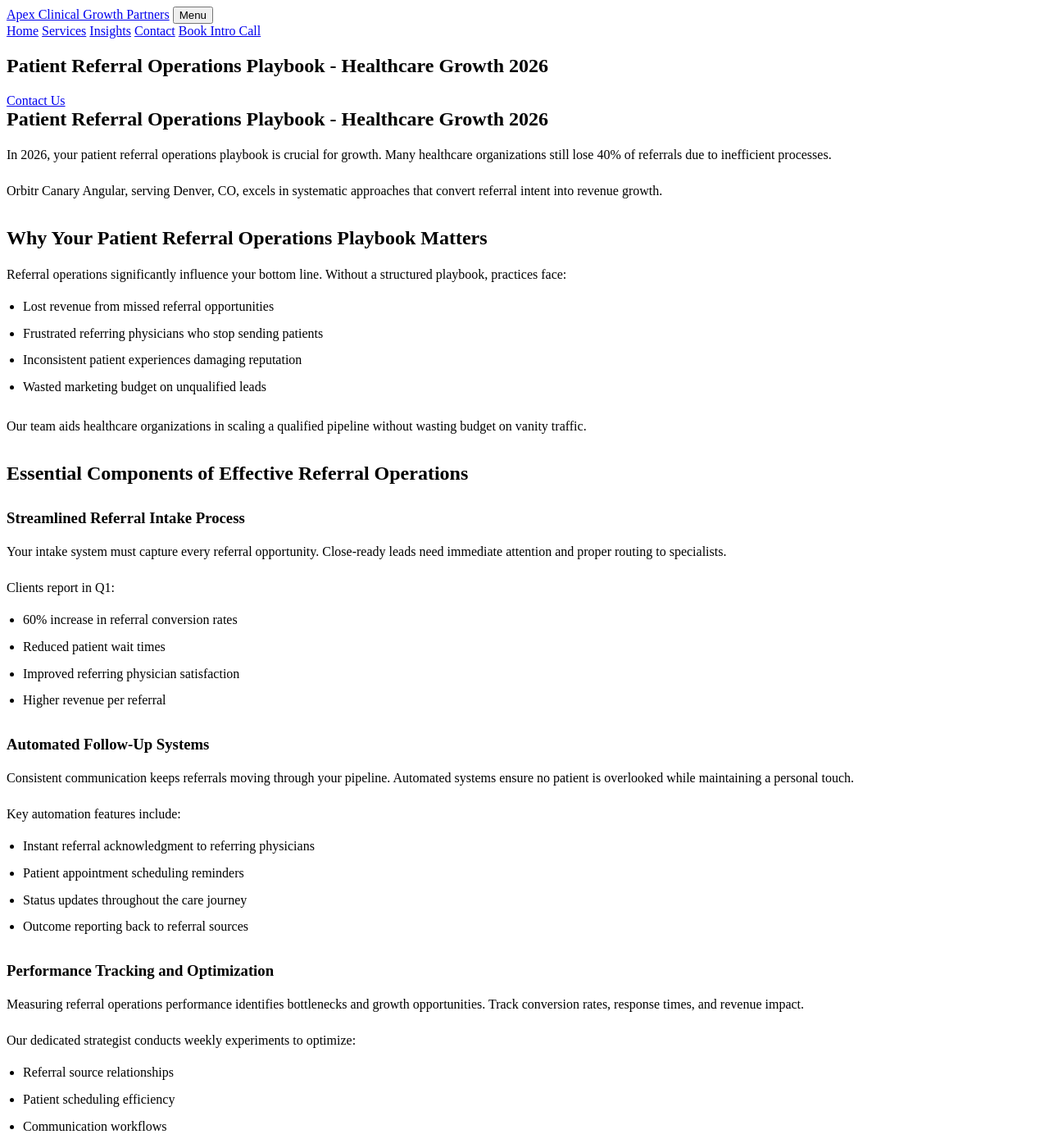
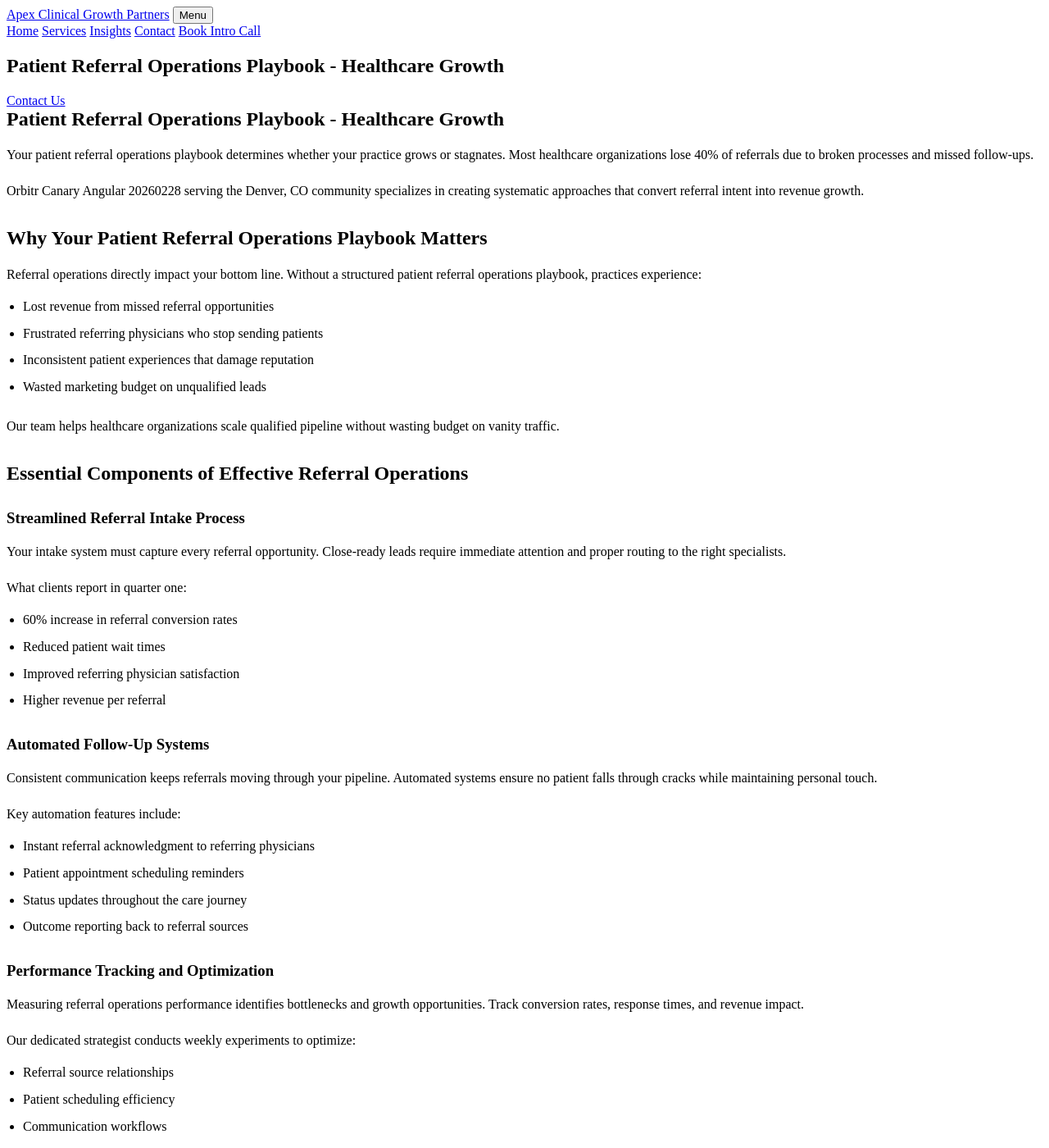
Before and after one commit to prjctlphbt/orbitr-canary-angular-20260228, a Jekyll site: the page angular-referral-ops-playbook-20260228142149.html, which Jekyll copies as it is, in a window 1280 px wide and 1400 px high. Shown: the whole window at 82% size. Built offline with Jekyll 4.4.1, drawn with Linux system fonts in a browser that asks for light colours; some of the changed text lies outside the part shown.

Commit message:
Rollback: Revert changes to angular-referral-ops-playbook-20260228142149.html

```diff
--- a/angular-referral-ops-playbook-20260228142149.html
+++ b/angular-referral-ops-playbook-20260228142149.html
@@ -4,9 +4,10 @@
 <head>
 <meta charset="utf-8"/>
 <meta content="width=device-width, initial-scale=1.0" name="viewport"/>
-<meta content="Optimize patient referrals in 2026 with our updated operations playbook. Enhance workflows, drive growth, and elevate patient outcomes today." name="description"/>
-<title>Patient Referral Operations Playbook - Healthcare Growth 2026</title>
+<meta content="Streamline patient referrals with our comprehensive operations playbook. Optimize workflows, boost growth, and improve patient outcomes. Get started today." name="description"/>
+<title>Patient Referral Operations Playbook - Healthcare Growth</title>
 <style>
+
 
 /* Minimal functional styles (accordion, forms only) */
 
@@ -48,7 +49,7 @@
  box-sizing: border-box;
 }
 
-</style>
+ </style>
 <style id="orbitr-generated-content-style">
 .orbitr-generated-content > * {
  margin: 0;
@@ -83,8 +84,7 @@
 .orbitr-generated-content li {
  line-height: 1.65;
 }
-</style>
-</head>
+</style></head>
 <body>
 <header>
 <div class="container navbar">
@@ -102,28 +102,28 @@
 <main class="page-main">
 <section class="page-hero landing-hero">
 <div class="container">
-<h1>Patient Referral Operations Playbook - Healthcare Growth 2026</h1>
+<h1>Patient Referral Operations Playbook - Healthcare Growth</h1>
 <a class="cta" href="/services/">Contact Us</a>
 </div>
 </section>
 <section class="landing-content">
 <div class="container orbitr-generated-content">
-<h1>Patient Referral Operations Playbook - Healthcare Growth 2026</h1>
-<p>In 2026, your patient referral operations playbook is crucial for growth. Many healthcare organizations still lose 40% of referrals due to inefficient processes.</p>
-<p>Orbitr Canary Angular, serving Denver, CO, excels in systematic approaches that convert referral intent into revenue growth.</p>
+<h1>Patient Referral Operations Playbook - Healthcare Growth</h1>
+<p>Your patient referral operations playbook determines whether your practice grows or stagnates. Most healthcare organizations lose 40% of referrals due to broken processes and missed follow-ups.</p>
+<p>Orbitr Canary Angular 20260228 serving the Denver, CO community specializes in creating systematic approaches that convert referral intent into revenue growth.</p>
 <h2>Why Your Patient Referral Operations Playbook Matters</h2>
-<p>Referral operations significantly influence your bottom line. Without a structured playbook, practices face:</p>
+<p>Referral operations directly impact your bottom line. Without a structured patient referral operations playbook, practices experience:</p>
 <ul>
 <li>Lost revenue from missed referral opportunities</li>
 <li>Frustrated referring physicians who stop sending patients</li>
-<li>Inconsistent patient experiences damaging reputation</li>
+<li>Inconsistent patient experiences that damage reputation</li>
 <li>Wasted marketing budget on unqualified leads</li>
 </ul>
-<p>Our team aids healthcare organizations in scaling a qualified pipeline without wasting budget on vanity traffic.</p>
+<p>Our team helps healthcare organizations scale qualified pipeline without wasting budget on vanity traffic.</p>
 <h2>Essential Components of Effective Referral Operations</h2>
 <h3>Streamlined Referral Intake Process</h3>
-<p>Your intake system must capture every referral opportunity. Close-ready leads need immediate attention and proper routing to specialists.</p>
-<p>Clients report in Q1:
+<p>Your intake system must capture every referral opportunity. Close-ready leads require immediate attention and proper routing to the right specialists.</p>
+<p>What clients report in quarter one:
 <ul>
 <li>60% increase in referral conversion rates</li>
 <li>Reduced patient wait times</li>
@@ -131,7 +131,7 @@
 <li>Higher revenue per referral</li>
 </ul></p>
 <h3>Automated Follow-Up Systems</h3>
-<p>Consistent communication keeps referrals moving through your pipeline. Automated systems ensure no patient is overlooked while maintaining a personal touch.</p>
+<p>Consistent communication keeps referrals moving through your pipeline. Automated systems ensure no patient falls through cracks while maintaining personal touch.</p>
 <p>Key automation features include:
 <ul>
 <li>Instant referral acknowledgment to referring physicians</li>
@@ -194,6 +194,6 @@
  button.parentElement.classList.toggle('active');
  });
  });
-</script>
+ </script>
 </body>
 </html>
```
Also changed, not shown: other parts of angular-referral-ops-playbook-20260228142149.html (+1 -1 lines).
